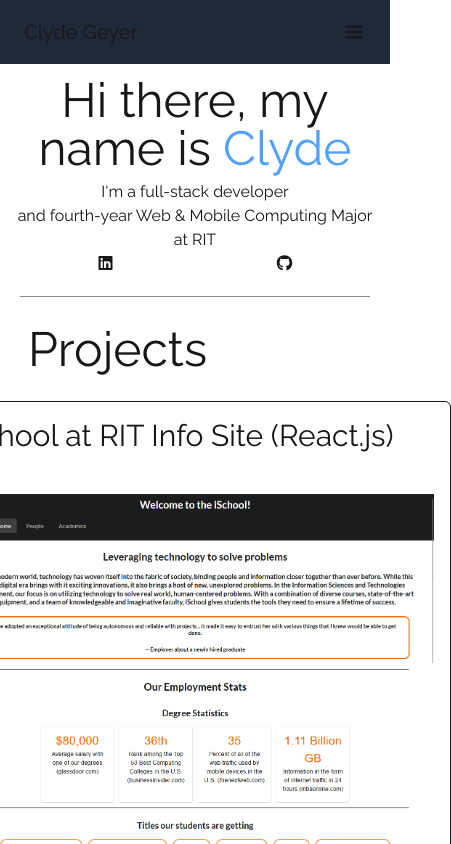
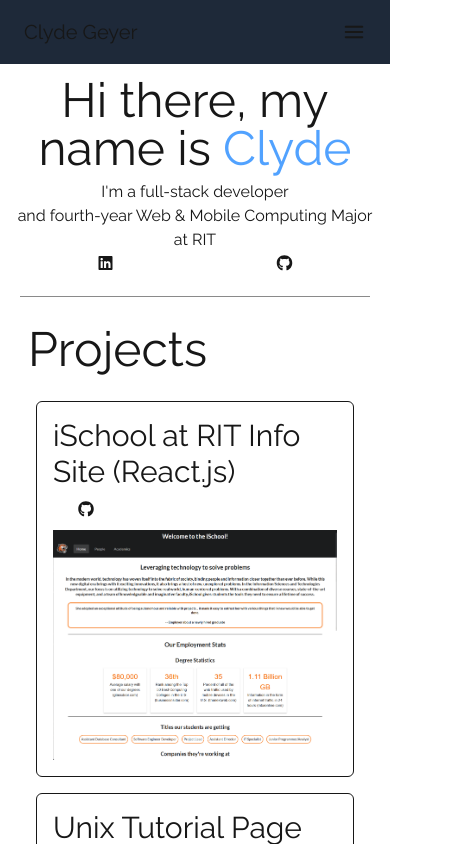
Before and after one commit to CodingArctic/next-portfolio, a Next.js app: page / in a window 390 px wide. Shown: the top 844 px of the page, 451 px wide, since content can reach past the window. Built offline with nearby package versions, Linux system fonts and the light colour scheme.

Commit message:
cards should scale down more now for mobile view

```diff
--- a/src/app/components/ProjectCard.js
+++ b/src/app/components/ProjectCard.js
@@ -9,7 +9,7 @@ import Link from "next/link";
 const ProjectCard = ({ title, link, github, image }) => {
     return (
         <>
-            <div className="border-1 rounded-md max-w-2xl min-w-lg m-2 p-4">
+            <div className="border-1 rounded-md max-w-2xl m-2 p-4">
                 <h1 className="text-3xl">{title}</h1>
                 <div className="flex p-2">
                 <Link href={link}><FontAwesomeIcon icon={faLink} width={50} height={50}/></Link>
```
